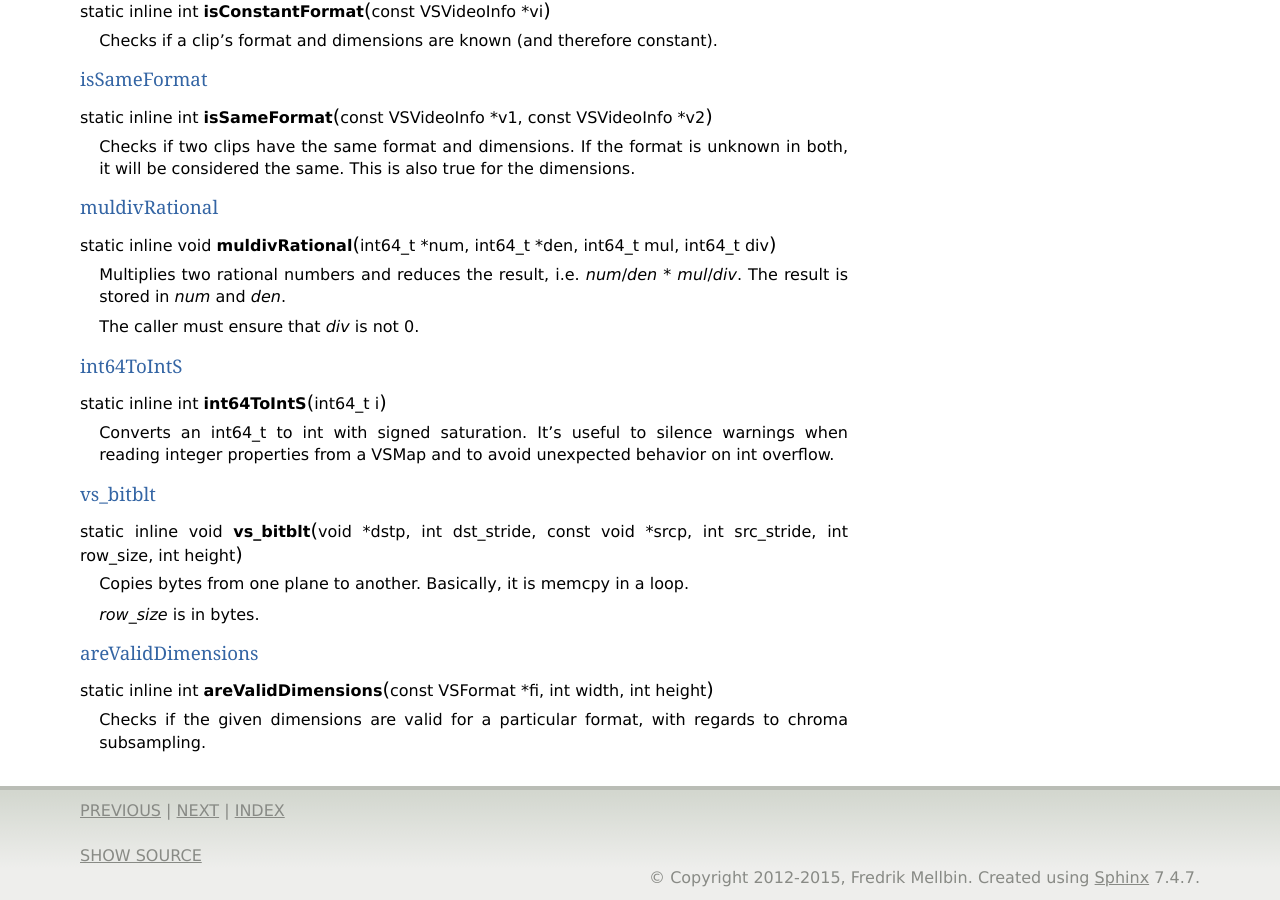
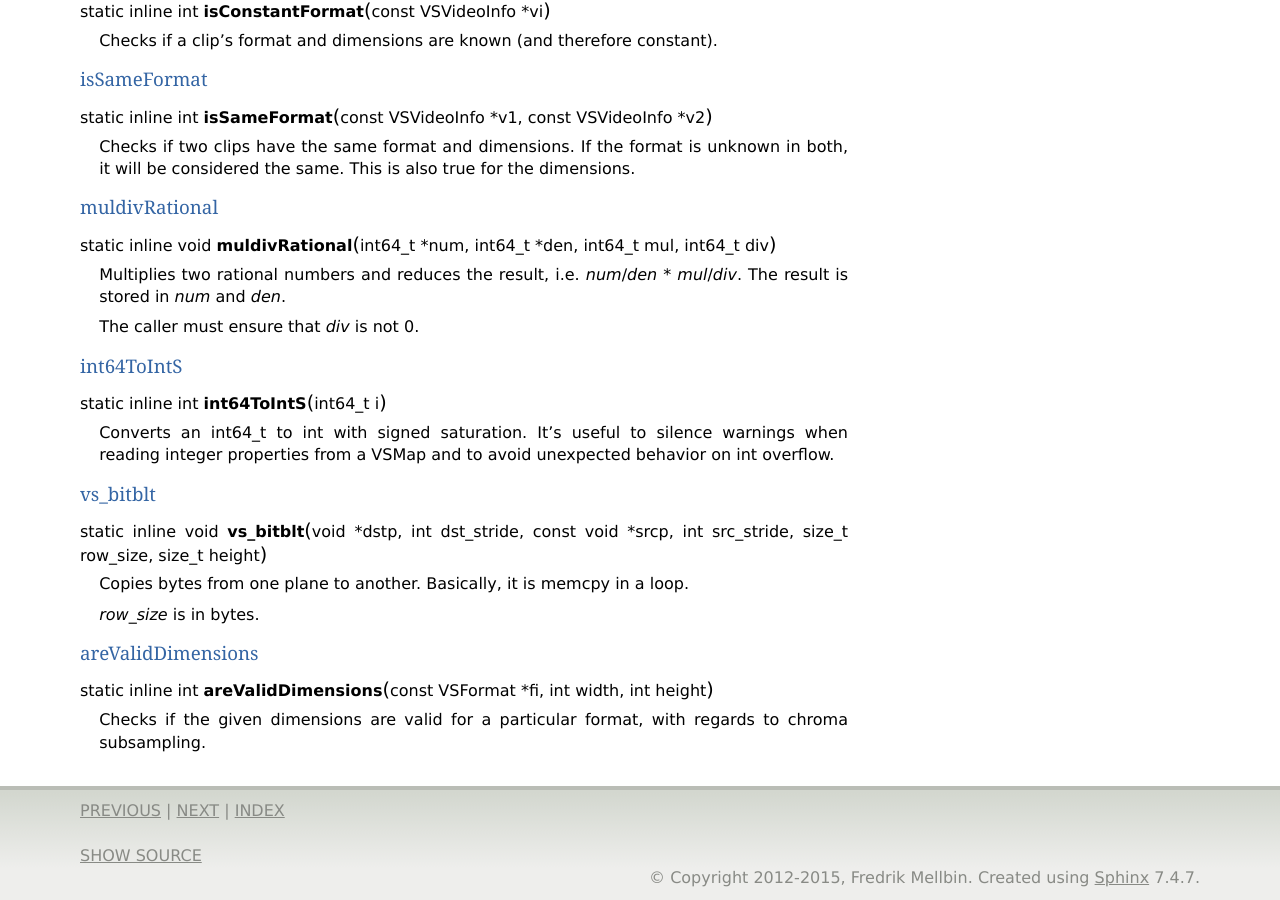
Before and after one commit to vapoursynth/vapoursynth, a Sphinx documentation site: the page built from doc/api/vshelper.h.rst, in a window 1280 px wide and 900 px high, scrolled down 1850 px. Built offline with Sphinx 7.4.7, drawn with Linux system fonts in a browser that asks for light colours; formulas are drawn with MathJax 3.

Commit message:
doc: Update vs_bitblt signature

```diff
--- a/doc/api/vshelper.h.rst
+++ b/doc/api/vshelper.h.rst
@@ -167,7 +167,7 @@ int64ToIntS
 vs_bitblt
 ---------
 
-.. c:function:: static inline void vs_bitblt(void *dstp, int dst_stride, const void *srcp, int src_stride, int row_size, int height)
+.. c:function:: static inline void vs_bitblt(void *dstp, int dst_stride, const void *srcp, int src_stride, size_t row_size, size_t height)
 
    Copies bytes from one plane to another. Basically, it is memcpy in a loop.
 
```
